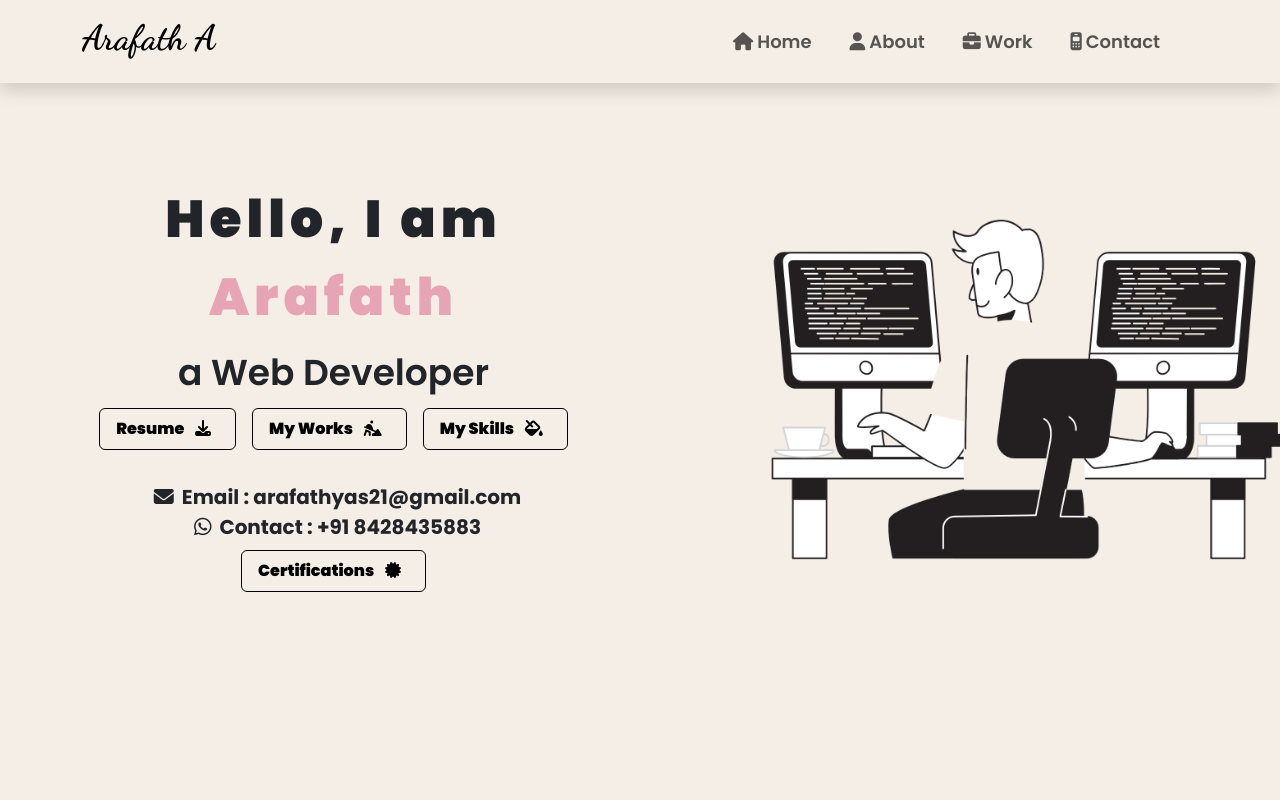
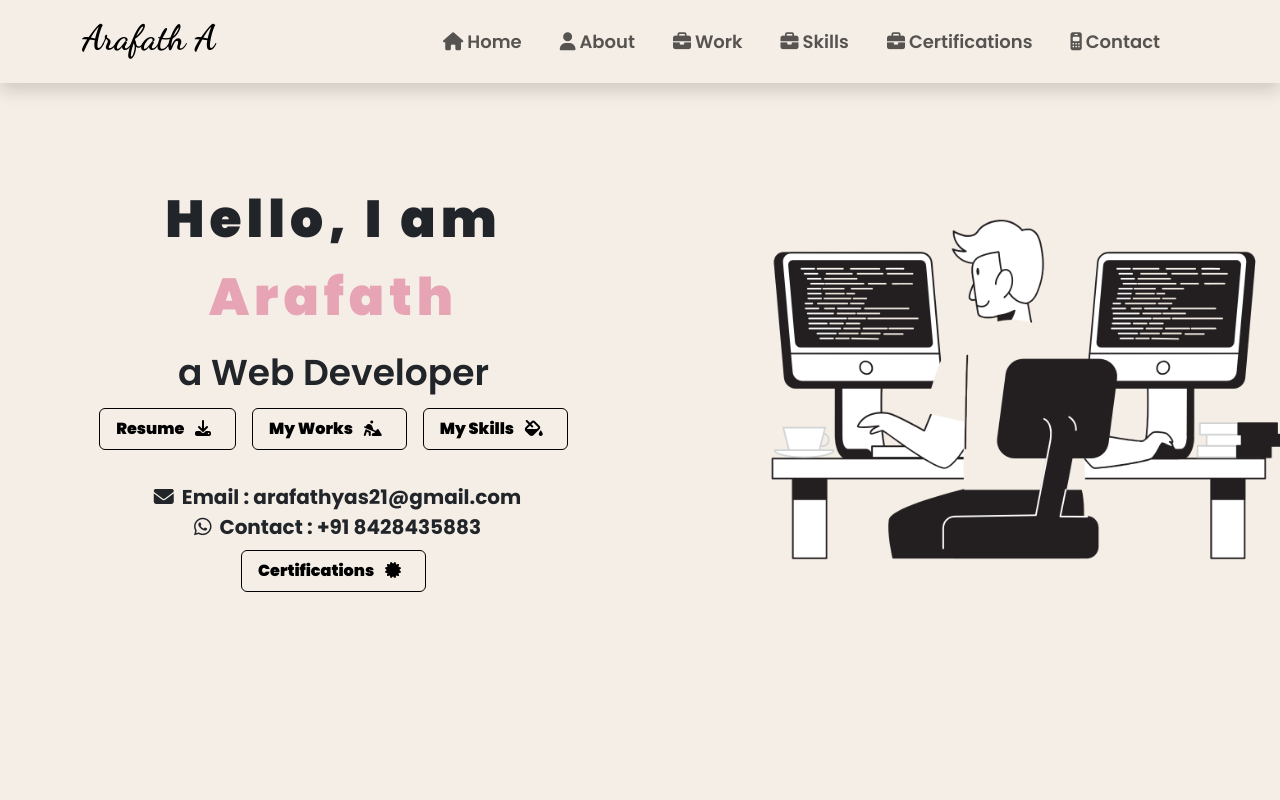
Before and after one commit to Arafath-21/personal-portfolio, a React (Vite) app: page /home in a window 1280 px wide. Shown: the top 800 px of the page. Built offline with nearby package versions, Linux system fonts and the light colour scheme.

Commit message:
Update TopBar.jsx

```diff
--- a/src/components/topbar/TopBar.jsx
+++ b/src/components/topbar/TopBar.jsx
@@ -31,6 +31,12 @@ const TopBar = () => {
               <a className="nav-link" href="#" onClick={(event) => handleNavigation(event, '/work')}><i className="fa-solid fa-briefcase px-1"></i>Work</a>
             </li>
             <li className="nav-item">
+              <a className="nav-link" href="#" onClick={(event) => handleNavigation(event, '/skills')}><i className="fa-solid fa-briefcase px-1"></i>Skills</a>
+            </li>
+            <li className="nav-item">
+              <a className="nav-link" href="#" onClick={(event) => handleNavigation(event, '/certifications')}><i className="fa-solid fa-briefcase px-1"></i>Certifications</a>
+            </li>
+            <li className="nav-item">
               <a className="nav-link" href="#" onClick={(event) => handleNavigation(event, '/contact')}><i className="fa-solid fa-mobile-retro px-1"></i>Contact</a>
             </li>
           </ul>
```
